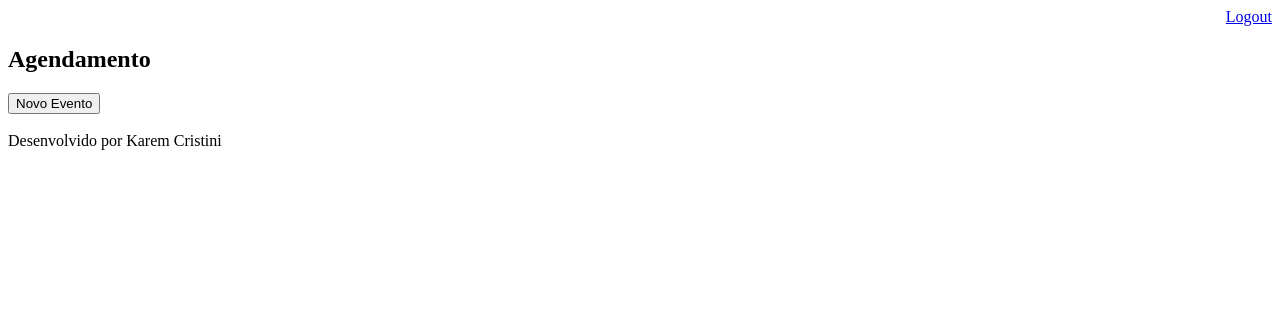
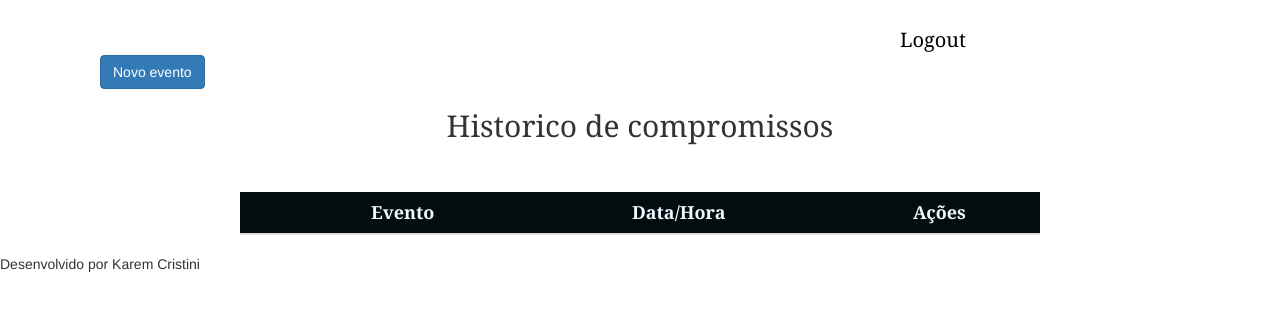
Before and after one commit to KSouzaEng/Agenda, a Django app: page /agenda/ in a window 1280 px wide. Shown: the top 311 px of the page. Run offline with Django 3.2, Linux system fonts and the light colour scheme; a user stored in the database is signed in; data comes from the database, SQL or seed files in the repository; lists and menus that the app fills with data are empty; some libraries are stand-ins or nearby versions.

Commit message:
Mudança no formulario

```diff
--- /dev/null
+++ b/Agenda/static/css/agenda.css
@@ -0,0 +1,49 @@
+h2 {
+    text-align: center;
+    font-family: Georgia, 'Times New Roman', Times, serif;
+    font-size: 30px;
+}
+
+.table {
+    font-family: Georgia, 'Times New Roman', Times, serif;
+    font-size: 18px;
+    margin: 0 auto;
+    text-align: center;
+    margin-top: 50px;
+    background-color: wheat;
+    width: 800px;
+}
+
+.table th {
+    font-family: Georgia, 'Times New Roman', Times, serif;
+    text-align: center;
+    background-color: rgb(1, 13, 15);
+    color: aliceblue;
+}
+
+.links a:link {
+    text-decoration: none;
+    color: red;
+}
+
+.logout {
+    font-family: Georgia, 'Times New Roman', Times, serif;
+    font-size: 20px;
+    margin-left: 900px;
+    margin-top: 26px;
+}
+
+.logout a:link {
+    text-decoration: none;
+    color: black;
+}
+
+.logout a:hover {
+    color: black;
+}
+
+.eventos {
+    position: relative;
+    margin-left: 100px;
+    width: 200px;
+}
--- a/Agenda/templates/agenda.html
+++ b/Agenda/templates/agenda.html
@@ -4,26 +4,44 @@
 
 {% block content  %}
 
-<h2> Agendamento </h2>
 
-<a href="evento/">
-<button type="button"> Novo Evento </button>
-</a>
 
-<ul style="font-size: 18px">
+<p class="eventos"><a href="evento/" class="btn btn-primary stretched-link">Novo evento</a></p>
 
+
+<h2>Historico de compromissos</h2>
+
+<table   class="table" >
+  <thead>
+    <tr>
+      <th scope="col"> </th>
+      <th scope="col">Evento</th>
+      <th scope="col">Data/Hora</th>
+      <th scope="col">Ações</th>
+
+
+    </tr>
+    </thead>
+<tbody class="corpo">
+<tr >
 {% for evento in eventos %}
-<li>
-<div style ={% if evento.get_evento_atrasado %} "color:red"{% endif %} >
+<th >
+ <div style ={% if evento.get_evento_atrasado %} "color:red"{% endif %} >
 
-     {{evento.titulo}} - {{evento.get_data_evento}}
 
-  <a href="evento/?id={{evento.id}}" >[Editar </a>
-  <a href="evento/delete/{{evento.id}}/">/ Excluir] </a>
+   <td > {{evento.titulo}} </td>
+   <td > {{evento.get_data_evento}}</td>
+
+     <td> <a href="evento/?id={{evento.id}}" >Editar</a>
+     <a href="evento/delete/{{evento.id}}/"> / Excluir  </a></td>
+</th>
+</tr>
+</tbody>
 
 </div>
-</li>
+
 {% endfor %}
 
-</ul>
+
+</table><br>
 {% endblock  %}
--- a/Agenda/templates/login.html
+++ b/Agenda/templates/login.html
@@ -4,7 +4,6 @@
 <html>
 <head>
 <link rel="stylesheet" href="//maxcdn.bootstrapcdn.com/bootstrap/3.2.0/css/bootstrap.min.css">
-<link rel="stylesheet" href="//maxcdn.bootstrapcdn.com/bootstrap/3.2.0/css/bootstrap-theme.min.css">
 <link rel="stylesheet" href="{% static 'css/style.css' %}">
 <link rel="stylesheet" href="https://use.fontawesome.com/releases/v5.8.2/css/all.css">
 <title> Agenda </title>
--- a/Agenda/templates/model_header.html
+++ b/Agenda/templates/model_header.html
@@ -1,5 +1,7 @@
+
+
 <meta charset="UTF-8">
-<div align="right">
+<div class="logout" >
  <a href="/logout">Logout</a>
 </div>
 <title>Agenda </title>
--- a/Agenda/templates/model_page.html
+++ b/Agenda/templates/model_page.html
@@ -1,7 +1,10 @@
+{% load static %}
 <!DOCTYPE html>
 <html>
 <head>
      {% include  "model_header.html" %}
+     <link rel="stylesheet" href="//maxcdn.bootstrapcdn.com/bootstrap/3.2.0/css/bootstrap.min.css">
+     <link rel="stylesheet" href="{% static 'css/agenda.css' %}">
 </head>
 <body>
 {% block content%} {% endblock %}
```
Also changed, not shown: Agenda/static/css/style.css (+20 -9 lines).
